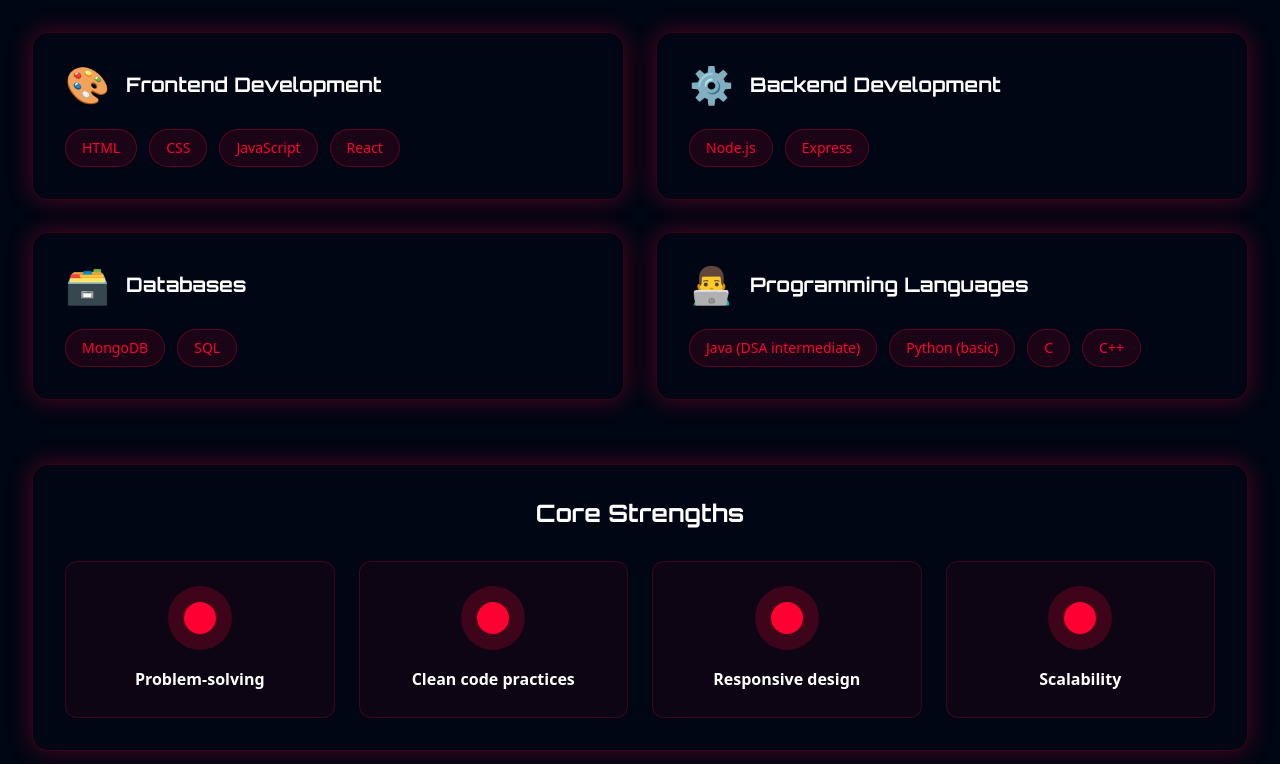
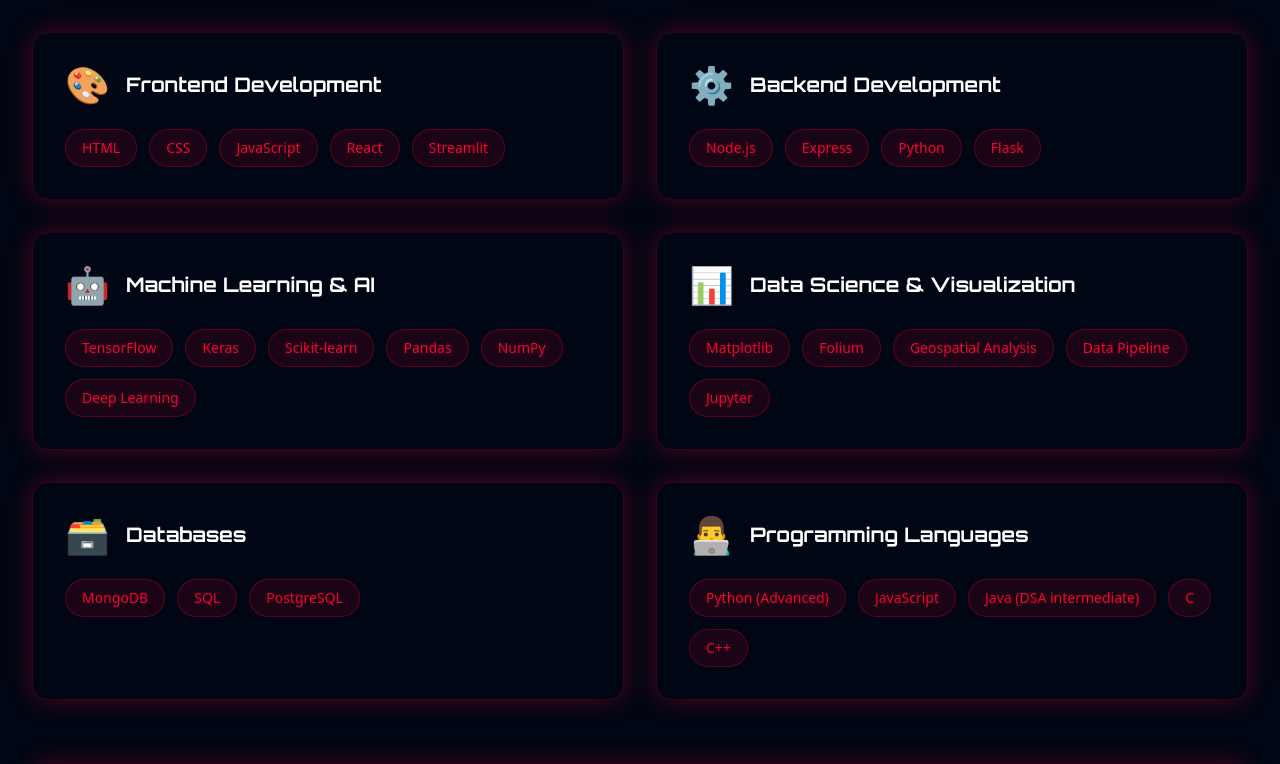
Before and after one commit to Palaksh-singh/Palaksh-Portfolio, a React (Vite) app: page / in a window 1280 px wide. Shown: the part 1940-2704 px from the top of the page. Built offline with nearby package versions, Linux system fonts and the light colour scheme.

Commit message:
Update skills and expertise
Updated the skills and expertise section to include technologies and methodologies used in the earthquake prediction project.

```diff
--- a/src/components/Skills.tsx
+++ b/src/components/Skills.tsx
@@ -2,31 +2,44 @@ const Skills = () => {
   const skillCategories = [
     {
       title: "Frontend Development",
-      skills: ["HTML", "CSS", "JavaScript", "React"],
+      skills: ["HTML", "CSS", "JavaScript", "React", "Streamlit"],
       icon: "🎨",
     },
     {
       title: "Backend Development",
-      skills: ["Node.js", "Express"],
+      skills: ["Node.js", "Express", "Python", "Flask"],
       icon: "⚙️",
     },
     {
+      title: "Machine Learning & AI",
+      skills: ["TensorFlow", "Keras", "Scikit-learn", "Pandas", "NumPy", "Deep Learning"],
+      icon: "🤖",
+    },
+    {
+      title: "Data Science & Visualization",
+      skills: ["Matplotlib", "Folium", "Geospatial Analysis", "Data Pipeline", "Jupyter"],
+      icon: "📊",
+    },
+    {
       title: "Databases",
-      skills: ["MongoDB", "SQL"],
+      skills: ["MongoDB", "SQL", "PostgreSQL"],
       icon: "🗃️",
     },
     {
       title: "Programming Languages",
-      skills: ["Java (DSA intermediate)", "Python (basic)", "C", "C++"],
+      skills: ["Python (Advanced)", "JavaScript", "Java (DSA intermediate)", "C", "C++"],
       icon: "👨‍💻",
     },
   ];
 
   const coreStrengths = [
+    "Machine Learning",
+    "Data Visualization",
     "Problem-solving",
     "Clean code practices",
-    "Responsive design",
-    "Scalability",
+    "Geospatial Analysis",
+    "Model Development",
+    "End-to-end Pipelines",
   ];
 
   return (
@@ -76,7 +89,7 @@ const Skills = () => {
             Core Strengths
           </h3>
 
-          <div className="grid grid-cols-1 md:grid-cols-2 lg:grid-cols-4 gap-6">
+          <div className="grid grid-cols-1 md:grid-cols-2 lg:grid-cols-3 xl:grid-cols-4 gap-6">
             {coreStrengths.map((strength, index) => (
               <div
                 key={strength}
```
